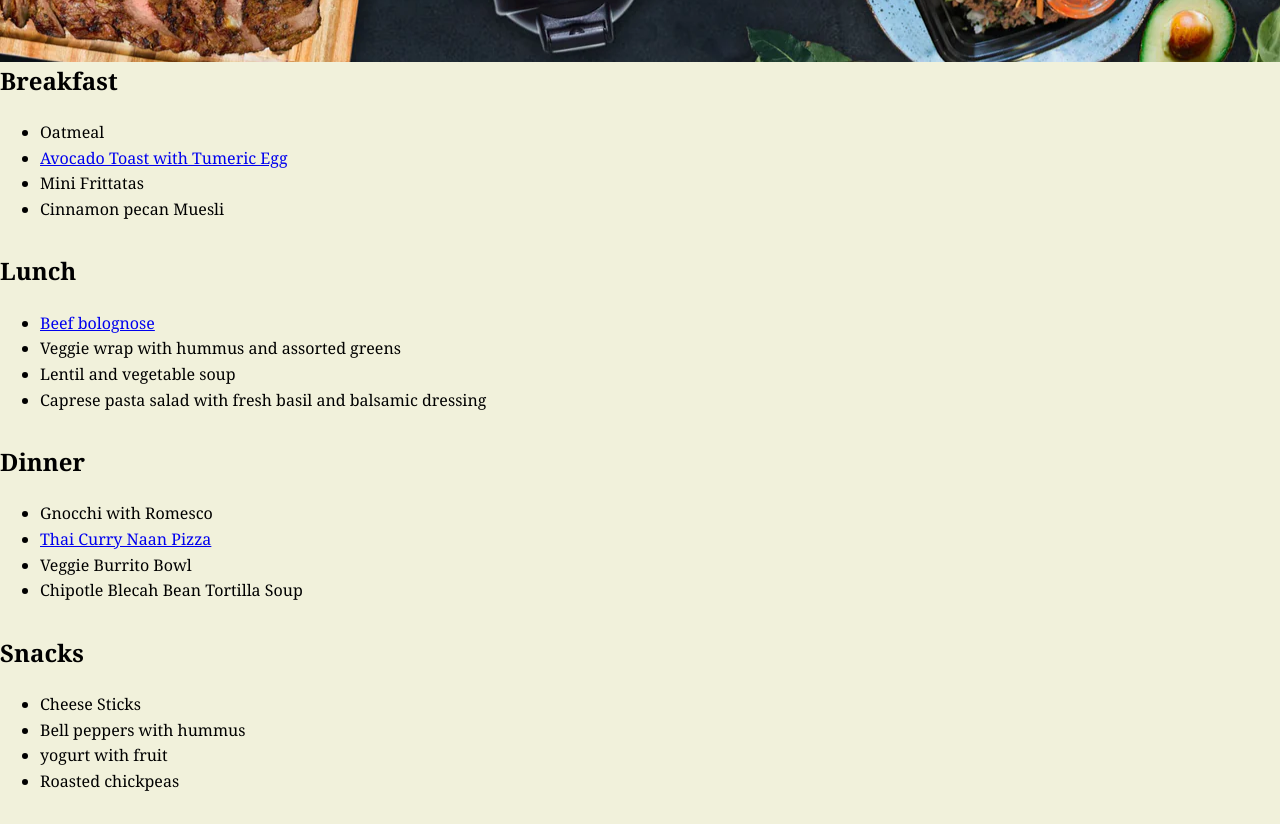
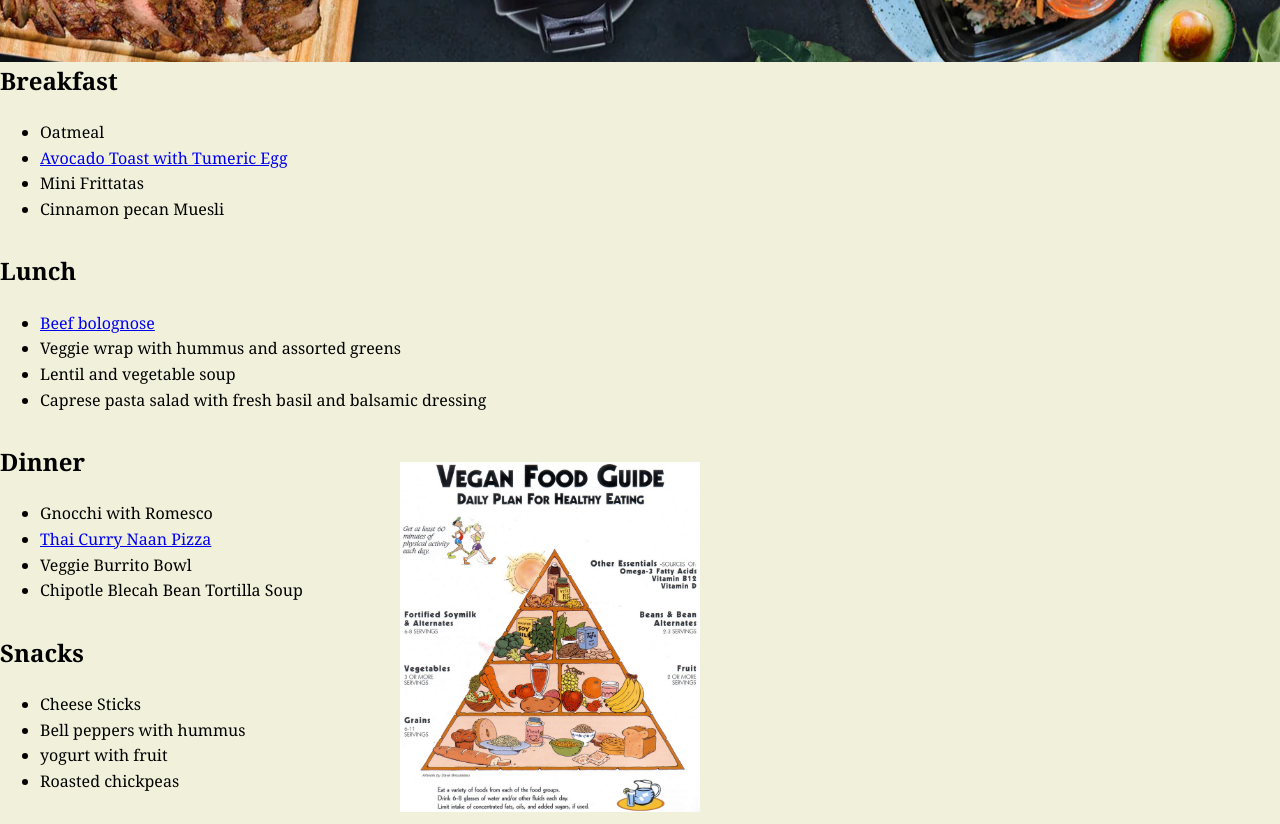
Before and after one commit to dereeeeek/SET08101, a plain HTML site: page recipe1.html in a window 1280 px wide. Shown: the part 145-969 px from the top of the page. Drawn offline with Linux system fonts and the light colour scheme.

Commit message:
Update recipe1.html

```diff
--- a/recipe1.html
+++ b/recipe1.html
@@ -24,6 +24,8 @@
   </header>
 
   <main>
+    <div class = "image">
+      <img src="vegeterian.png" width="300" height="350" float:right>
     </div>
 
     <section id="breakfast">
```
